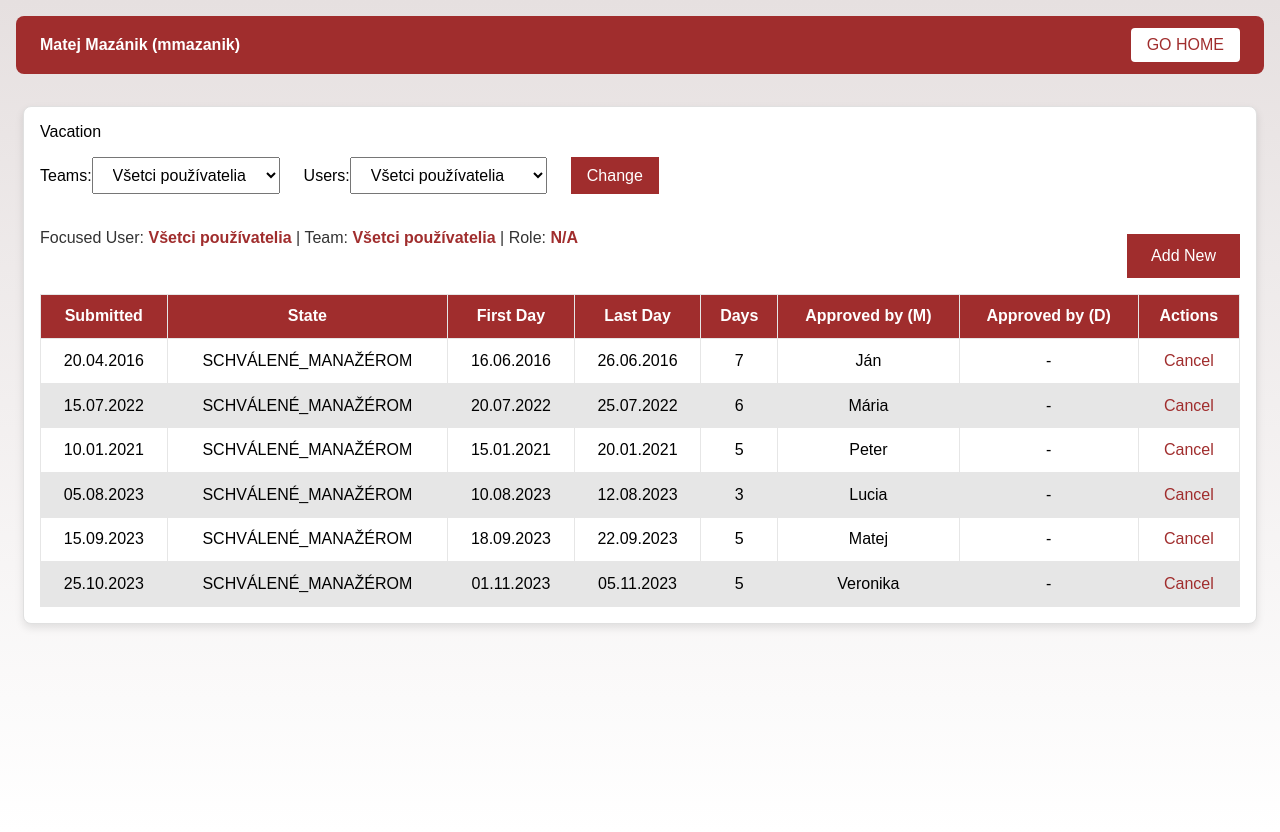
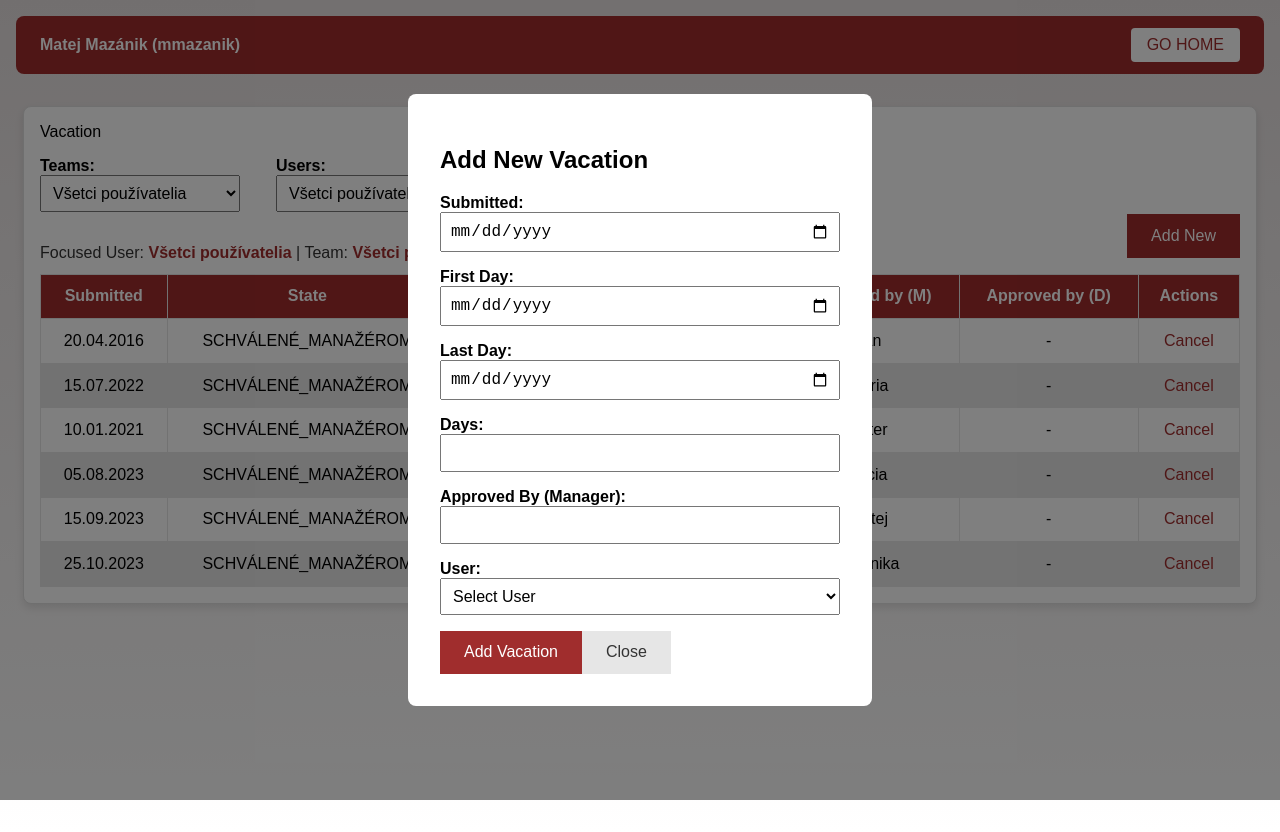
Before and after one commit to Miselrkba/vac, a Next.js app: page / in a window 1280 px wide. Both pictures are taken after a click on the button "Add New". Built offline with nearby package versions, Linux system fonts and the light colour scheme.

Commit message:
feat: add new functionality

```diff
--- a/app/page.js
+++ b/app/page.js
@@ -27,21 +27,29 @@ const Page = () => {
     setFilteredData(filteredVacations)
   }
 
+  const handleAddVacation = (newVacation) => {
+    const newId =
+      vacations.length > 0 ? Math.max(...vacations.map((v) => v.id)) + 1 : 1
+    const vacationToAdd = {
+      id: newId,
+      ...newVacation,
+    }
+    const updatedVacations = [...vacations, vacationToAdd]
+    setVacations(updatedVacations)
+    setFilteredData(updatedVacations)
+  }
+
   const handleDelete = (id) => {
     const updatedVacations = vacations.filter((vacation) => vacation.id !== id)
     setVacations(updatedVacations)
-
-    const filteredVacations = updatedVacations.filter((vacation) =>
-      filteredData.includes(vacation),
-    )
-    setFilteredData(filteredVacations)
+    setFilteredData(updatedVacations)
   }
 
   return (
     <div className="container">
       <Header title="Vacation" />
       <Filter onFilterChange={handleFilterChange} />
-      <AddNewButton />
+      <AddNewButton onAddVacation={handleAddVacation} />
       <VacationTable vacations={filteredData} onDelete={handleDelete} />
     </div>
   )
--- a/app/styles.scss
+++ b/app/styles.scss
@@ -1,5 +1,10 @@
 $primary-color: #a02d2d;
 $secondary-color: #e6e6e6;
+$hover-color: #8c2525;
+$background-color: #ffffff;
+$modal-backdrop-color: rgba(0, 0, 0, 0.5);
+$border-color: #e0e0e0;
+$text-color: #333;
 
 body {
   font-family: Arial, sans-serif;
@@ -9,10 +14,10 @@ body {
   max-width: 1200px;
   margin: 2rem auto;
   padding: 1rem;
-  background-color: #ffffff; /* Card background */
-  box-shadow: 0 4px 8px rgba(0, 0, 0, 0.1); /* Subtle shadow for card effect */
-  border-radius: 8px; /* Rounded corners */
-  border: 1px solid #e0e0e0; /* Border for definition */
+  background-color: $background-color;
+  box-shadow: 0 4px 8px rgba(0, 0, 0, 0.1);
+  border-radius: 8px;
+  border: 1px solid $border-color;
 }
 
 .header {
@@ -23,12 +28,35 @@ body {
   font-size: 2rem;
 }
 
+.header-arrow {
+  padding-bottom: 1rem;
+}
+
 .filter-section {
-  margin: 1rem 0;
+  display: flex;
+  flex-direction: column;
+  gap: 1rem;
+
+  .filters {
+    display: flex;
+    gap: 1rem;
+    align-items: center;
+    justify-content: flex-start;
+    flex-wrap: wrap;
+
+    label {
+      display: flex;
+      flex-direction: column;
+      font-weight: bold;
+      align-items: flex-start;
+
+      width: 220px;
+    }
 
     select {
-    margin-right: 0.5rem;
+      width: 200px;
       padding: 0.5rem;
+      font-size: 1rem;
     }
 
     button {
@@ -36,7 +64,15 @@ body {
       color: white;
       border: none;
       padding: 0.5rem 1rem;
+      font-size: 1rem;
       cursor: pointer;
+      margin-top: 0.75rem;
+      height: 2.6rem;
+
+      &:hover {
+        background-color: $hover-color;
+      }
+    }
   }
 }
 
@@ -69,6 +105,10 @@ body {
       color: $primary-color;
       text-decoration: none;
       cursor: pointer;
+
+      &:hover {
+        color: $hover-color;
+      }
     }
   }
 }
@@ -87,7 +127,7 @@ body {
   margin-bottom: 1rem;
 
   button {
-    background-color: #a02d2d;
+    background-color: $primary-color;
     color: #fff;
     border: none;
     padding: 0.8rem 1.5rem;
@@ -96,7 +136,7 @@ body {
     transition: background-color 0.3s;
 
     &:hover {
-      background-color: #8c2525;
+      background-color: $hover-color;
     }
   }
 }
@@ -104,47 +144,77 @@ body {
 .focused-user {
   margin-top: 1rem;
   font-size: 1rem;
+  color: $text-color;
 
   span {
     font-weight: bold;
   }
+
+  strong {
+    color: $primary-color;
+  }
 }
 
-.filter-section {
+.modal-backdrop {
+  position: fixed;
+  top: 0;
+  left: 0;
+  width: 100%;
+  height: 100%;
+  background-color: $modal-backdrop-color;
+  display: flex;
+  justify-content: center;
+  align-items: center;
+  z-index: 1000;
+}
+
+.modal {
+  background-color: $background-color;
+  padding: 2rem;
+  border-radius: 8px;
+  width: 400px;
+}
+
+form {
   display: flex;
   flex-direction: column;
   gap: 1rem;
+}
 
-  .filters {
+label {
   display: flex;
-    gap: 1rem;
+  flex-direction: column;
+  font-weight: bold;
+}
 
-    select,
-    button {
-      padding: 0.5rem 1rem;
+input,
+select {
+  padding: 0.5rem;
   font-size: 1rem;
 }
 
-    button {
-      background-color: #a02d2d;
-      color: white;
+button[type='submit'] {
+  background-color: $primary-color;
+  color: #fff;
   border: none;
+  padding: 0.8rem 1.5rem;
+  font-size: 1rem;
   cursor: pointer;
-    }
 
-    button:hover {
-      background-color: #8c2525;
-    }
+  &:hover {
+    background-color: $hover-color;
   }
 }
 
-.focused-user {
-  margin: 1rem 0;
+button[type='button'] {
+  background-color: $secondary-color;
+  color: $text-color;
+  border: none;
+  padding: 0.8rem 1.5rem;
   font-size: 1rem;
-  line-height: 1.5;
-  color: #333;
+  cursor: pointer;
 
-  strong {
-    color: #a02d2d;
+  &:hover {
+    background-color: $border-color;
   }
 }
--- a/components/AddNewButton.js
+++ b/components/AddNewButton.js
@@ -1,7 +1,33 @@
-const AddNewButton = () => (
-  <div className="add-new-button">
-    <button>Add New</button>
-  </div>
-)
+import { useState } from 'react'
+import Modal from './Modal'
+import AddNewForm from './AddNewForm'
+import data from '../data/vacations.json'
+
+const AddNewButton = ({ onAddVacation }) => {
+  const [isModalOpen, setIsModalOpen] = useState(false)
+
+  const handleOpenModal = () => {
+    setIsModalOpen(true)
+  }
+
+  const handleCloseModal = () => {
+    setIsModalOpen(false)
+  }
+
+  return (
+    <div className="add-new-button">
+      <button onClick={handleOpenModal}>Add New</button>
+      {isModalOpen && (
+        <Modal title="Add New Vacation" onClose={handleCloseModal}>
+          <AddNewForm
+            onAddVacation={onAddVacation}
+            onClose={handleCloseModal}
+            users={data.users}
+          />
+        </Modal>
+      )}
+    </div>
+  )
+}
 
 export default AddNewButton
--- /dev/null
+++ b/components/AddNewForm.js
@@ -0,0 +1,102 @@
+import { useState } from 'react'
+
+const AddNewForm = ({ onAddVacation, onClose, users }) => {
+  const [formData, setFormData] = useState({
+    submitted: '',
+    state: 'SCHVÁLENÉ_MANAŽÉROM',
+    firstDay: '',
+    lastDay: '',
+    days: '',
+    approvedByM: '',
+    approvedByD: '-',
+    userId: '',
+  })
+
+  const handleChange = (e) => {
+    const { name, value } = e.target
+    setFormData((prev) => ({
+      ...prev,
+      [name]: value,
+    }))
+  }
+
+  const handleSubmit = (e) => {
+    e.preventDefault()
+    onAddVacation(formData)
+    onClose()
+  }
+
+  return (
+    <form onSubmit={handleSubmit} className="add-new-form">
+      <label>
+        Submitted:
+        <input
+          type="date"
+          name="submitted"
+          value={formData.submitted}
+          onChange={handleChange}
+          required
+        />
+      </label>
+      <label>
+        First Day:
+        <input
+          type="date"
+          name="firstDay"
+          value={formData.firstDay}
+          onChange={handleChange}
+          required
+        />
+      </label>
+      <label>
+        Last Day:
+        <input
+          type="date"
+          name="lastDay"
+          value={formData.lastDay}
+          onChange={handleChange}
+          required
+        />
+      </label>
+      <label>
+        Days:
+        <input
+          type="number"
+          name="days"
+          value={formData.days}
+          onChange={handleChange}
+          required
+        />
+      </label>
+      <label>
+        Approved By (Manager):
+        <input
+          type="text"
+          name="approvedByM"
+          value={formData.approvedByM}
+          onChange={handleChange}
+          required
+        />
+      </label>
+      <label>
+        User:
+        <select name="userId" value={formData.userId} onChange={handleChange} required>
+          <option value="">Select User</option>
+          {users.map((user) => (
+            <option key={user.id} value={user.id}>
+              {user.name}
+            </option>
+          ))}
+        </select>
+      </label>
+      <div className="form-buttons">
+        <button type="submit">Add Vacation</button>
+        <button type="button" onClick={onClose}>
+          Close
+        </button>
+      </div>
+    </form>
+  )
+}
+
+export default AddNewForm
--- /dev/null
+++ b/components/Modal.js
@@ -0,0 +1,10 @@
+const Modal = ({ title, children }) => (
+  <div className="modal-backdrop">
+    <div className="modal">
+      <h2>{title}</h2>
+      <div className="modal-content">{children}</div>
+    </div>
+  </div>
+)
+
+export default Modal
```
Lines whose indentation alone changed are shown as unchanged.
